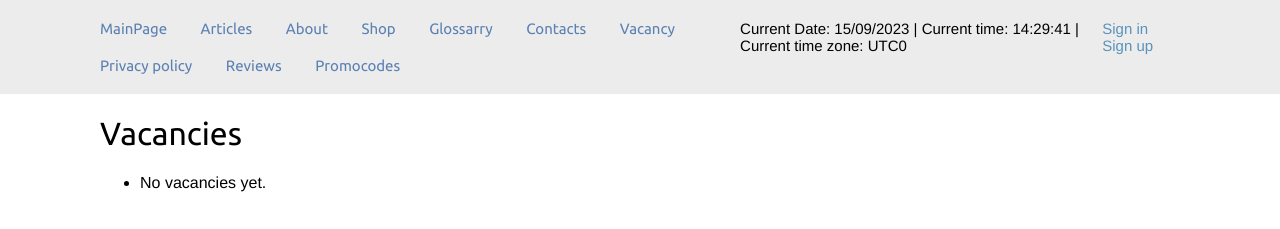
After one commit to kosmp/OnlineStore, a Django app: page /vacancy/ in a window 1280 px wide. The commit adds this page. Shown: the top 229 px of the page. Run offline with Django 4.2, Linux system fonts and the light colour scheme.

Commit message:
Added vacancies_page

```diff
--- a/Lab_4/lab_4/store/templates/store/base.html
+++ b/Lab_4/lab_4/store/templates/store/base.html
@@ -16,6 +16,7 @@
                     <a href="/shop/" class="logo">Shop</a>
                     <a href="/glossary/" class="logo">Glossarry</a>
                     <a href="/contacts/" class="logo">Contacts</a>
+                    <a href="/vacancy/" class="logo">Vacancy</a>
                     <a href="/policy/" class="logo">Privacy policy</a>
                     <a href="/reviews/" class="logo">Reviews</a>
                     <a href="/promocodes/" class="logo">Promocodes</a>
--- a/Lab_4/lab_4/store/templates/store/info/reviews.html
+++ b/Lab_4/lab_4/store/templates/store/info/reviews.html
@@ -2,7 +2,7 @@
 {% load static %}
 {% block title %}Reviews{% endblock %}
 {% block content %}
-    <div id="main" class="reviews_page">
+    <section class="reviews_page">
 
-    </div>
+    </section>
 {%  endblock%}
--- /dev/null
+++ b/Lab_4/lab_4/store/templates/store/info/vacancy_list.html
@@ -0,0 +1,22 @@
+{% extends "store/base.html" %}
+{% load static %}
+{% block content %}
+<h1>Vacancies</h1>
+<ul>
+    {% for vacancy in object_list %}
+    <li>
+        <a href="/vacancy/{{vacancy.pk}}">
+            <h1>{{ vacancy.position }}</h1>
+        </a>
+        <h2>{{ vacancy.salary }}</h2><br />
+        <p>{{ vacancy.company_name }}</p>
+        {{ vacancy.experience }} | {{ vacancy.city }}
+        <br />
+        <br />
+    </li>
+    {% empty %}
+    <li>No vacancies yet.</li>
+    {% endfor %}
+</ul>
+
+{% endblock %}
--- a/Lab_4/lab_4/store/urls.py
+++ b/Lab_4/lab_4/store/urls.py
@@ -14,6 +14,8 @@ urlpatterns = [
      path('policy/', views.privacy_policy_page, name='privacy_policy_page'),
      path('reviews/', views.reviews_page, name='reviews_page'),
      path('promocodes/', views.promo_codes_page, name='promo_codes_page'),
+     path("vacancy/", views.vacancies_page, name="vacancies_page"),
+     path("vacancy/<int:pk>/", views.vacancy_detail, name="vacancy_detail"),
      path('<int:id>', views.product_detail, name='product_detail'),
      path("create/", views.product_create),
      path("edit/<int:id>/", views.product_edit),
--- a/Lab_4/lab_4/store/views.py
+++ b/Lab_4/lab_4/store/views.py
@@ -67,6 +67,14 @@ def privacy_policy_page(request):
 
 def reviews_page(request):
     return render(request, 'store/info/reviews.html')
+
+
+def vacancies_page(request):
+    return render(request, 'store/info/vacancy_list.html')
+
+
+def vacancy_detail(request):
+    return render(request, 'store/info/vacancy_detail.html')
 
 
 def product_list(request, product_type_name = None):
```
Also changed, not shown: Lab_4/lab_4/store/admin.py (+6 -1 lines), Lab_4/lab_4/store/models.py (+25 -0 lines), Lab_4/lab_4/store/templates/store/info/vacancy_detail.html (added, +33 -0 lines), Lab_4/lab_4/store/migrations/0008_vacancy.py (added).
